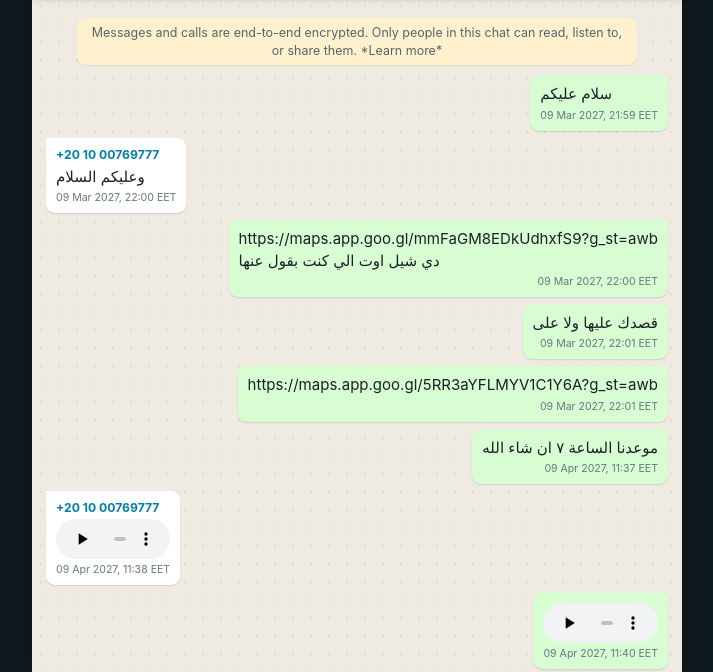
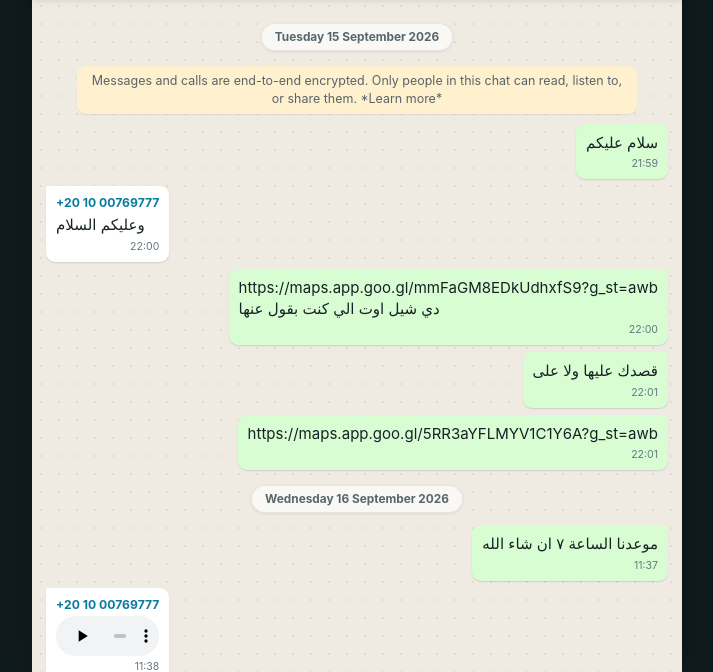
Before and after one commit to Alboredy/HondaComp, a plain HTML site: page index.html in a window 1280 px wide. Shown: the part 128-800 px from the top of the page, without its empty margins (283-996 px from the left). Drawn offline with Linux system fonts and the light colour scheme.

Commit message:
Group chat messages with Cairo date dividers

```diff
--- a/index.html
+++ b/index.html
@@ -87,7 +87,14 @@
     .sender { margin:0 0 3px; color:#087c9e; font-size:.76rem; font-weight:700; }
     .sent .sender { display:none; }
     .text { white-space:pre-wrap; }
-    .time { margin-top:4px; color:var(--muted); font-size:.66rem; text-align:right; }
+    .time { display:block; margin-top:4px; color:var(--muted); font-size:.66rem; text-align:right; }
+    .date-divider {
+      position:sticky; top:4px; z-index:1; align-self:center; max-width:92%;
+      margin:8px 0 5px; padding:6px 13px; border:1px solid rgba(98,112,117,.13);
+      border-radius:999px; background:rgba(250,249,246,.94); color:#56666d;
+      box-shadow:0 1px 3px rgba(0,0,0,.08); font-size:.74rem; font-weight:650;
+      line-height:1.2; text-align:center; backdrop-filter:blur(5px);
+    }
     .media-img, .media-video { display:block; max-width:100%; max-height:360px; margin-top:3px; border-radius:6px; }
     .media-img { cursor:zoom-in; object-fit:contain; }
     audio { display:block; width:min(270px, 100%); height:40px; margin-top:3px; }
@@ -167,6 +174,7 @@
     const videoTypes = new Set(['mp4', 'mov']);
     let messages = [];
     let currentMe = '';
+    let chatDateOrder = 'mdy';
 
     async function init() {
       try {
@@ -185,7 +193,19 @@
     function parseChat(rawText) {
       messages = [];
       const senders = new Set();
-      for (const originalLine of rawText.split(/\r?\n/)) {
+      chatDateOrder = 'mdy';
+      const lines = rawText.split(/\r?\n/);
+      for (const originalLine of lines) {
+        const dateMatch = originalLine.replace(/[\u200e\u200f]/g, '').match(/^(\d{1,2})\/(\d{1,2})\/\d{2,4},/);
+        if (!dateMatch) continue;
+        const firstDatePart = Number(dateMatch[1]);
+        const secondDatePart = Number(dateMatch[2]);
+        if (firstDatePart > 12 || secondDatePart > 12) {
+          chatDateOrder = firstDatePart > 12 ? 'dmy' : 'mdy';
+          break;
+        }
+      }
+      for (const originalLine of lines) {
         const line = originalLine.replace(/[\u200e\u200f]/g, '');
         const messageMatch = line.match(msgRegex);
         if (messageMatch) {
@@ -220,14 +240,14 @@
       }
     }
 
-    function formatCairoTimestamp(value) {
+    function getCairoTimestampParts(value) {
       const match = value.match(/^(\d{1,2})\/(\d{1,2})\/(\d{2,4}),\s(\d{1,2}):(\d{2})(?::(\d{2}))?(?:\s?([APap][Mm]))?$/);
-      if (!match) return value;
-      let [, month, day, year, hour, minute, second = '0', meridiem] = match;
+      if (!match) return { dateKey: value, dateLabel: value, timeLabel: '' };
+      let [, firstDatePart, secondDatePart, year, hour, minute, second = '0', meridiem] = match;
       year = Number(year);
       if (year < 100) year += year < 50 ? 2000 : 1900;
-      month = Number(month);
-      day = Number(day);
+      const month = Number(chatDateOrder === 'dmy' ? secondDatePart : firstDatePart);
+      const day = Number(chatDateOrder === 'dmy' ? firstDatePart : secondDatePart);
       hour = Number(hour);
       minute = Number(minute);
       second = Number(second);
@@ -251,11 +271,19 @@
         if (correction === 0) break;
       }
 
-      return new Intl.DateTimeFormat('en-GB', {
-        timeZone: 'Africa/Cairo', day: '2-digit', month: 'short', year: 'numeric',
-        hour: '2-digit', minute: '2-digit', ...(match[6] ? { second: '2-digit' } : {}),
-        hourCycle: 'h23', timeZoneName: 'short'
-      }).format(new Date(instant));
+      const cairoDate = new Date(instant);
+      const dateParts = Object.fromEntries(new Intl.DateTimeFormat('en-GB', {
+        timeZone: 'Africa/Cairo', year: 'numeric', month: '2-digit', day: '2-digit'
+      }).formatToParts(cairoDate).filter(part => part.type !== 'literal').map(part => [part.type, part.value]));
+      return {
+        dateKey: `${dateParts.year}-${dateParts.month}-${dateParts.day}`,
+        dateLabel: new Intl.DateTimeFormat('en-GB', {
+          timeZone: 'Africa/Cairo', weekday: 'long', day: 'numeric', month: 'long', year: 'numeric'
+        }).format(cairoDate),
+        timeLabel: new Intl.DateTimeFormat('en-GB', {
+          timeZone: 'Africa/Cairo', hour: '2-digit', minute: '2-digit', hourCycle: 'h23'
+        }).format(cairoDate)
+      };
     }
 
     function appendAttachment(parent, content) {
@@ -311,10 +339,21 @@
       const query = filter.trim().toLocaleLowerCase();
       const fragment = document.createDocumentFragment();
       let visible = 0;
+      let previousDate = '';
       for (const item of messages) {
         const searchable = `${item.content} ${item.sender || ''}`.toLocaleLowerCase();
         if (query && !searchable.includes(query)) continue;
         visible += 1;
+        const timestamp = getCairoTimestampParts(item.time);
+        if (timestamp.dateKey !== previousDate) {
+          const divider = document.createElement('div');
+          divider.className = 'date-divider';
+          divider.setAttribute('role', 'separator');
+          divider.setAttribute('aria-label', timestamp.dateLabel);
+          divider.textContent = timestamp.dateLabel;
+          fragment.append(divider);
+          previousDate = timestamp.dateKey;
+        }
         const bubble = document.createElement('article');
         if (item.type === 'sys') {
           bubble.className = 'msg sys';
@@ -326,9 +365,9 @@
           sender.textContent = item.sender;
           bubble.append(sender);
           appendAttachment(bubble, item.content);
-          const time = document.createElement('div');
+          const time = document.createElement('time');
           time.className = 'time';
-          time.textContent = formatCairoTimestamp(item.time);
+          time.textContent = timestamp.timeLabel;
           bubble.append(time);
         }
         fragment.append(bubble);
```
Also changed, not shown: 1 other file.
